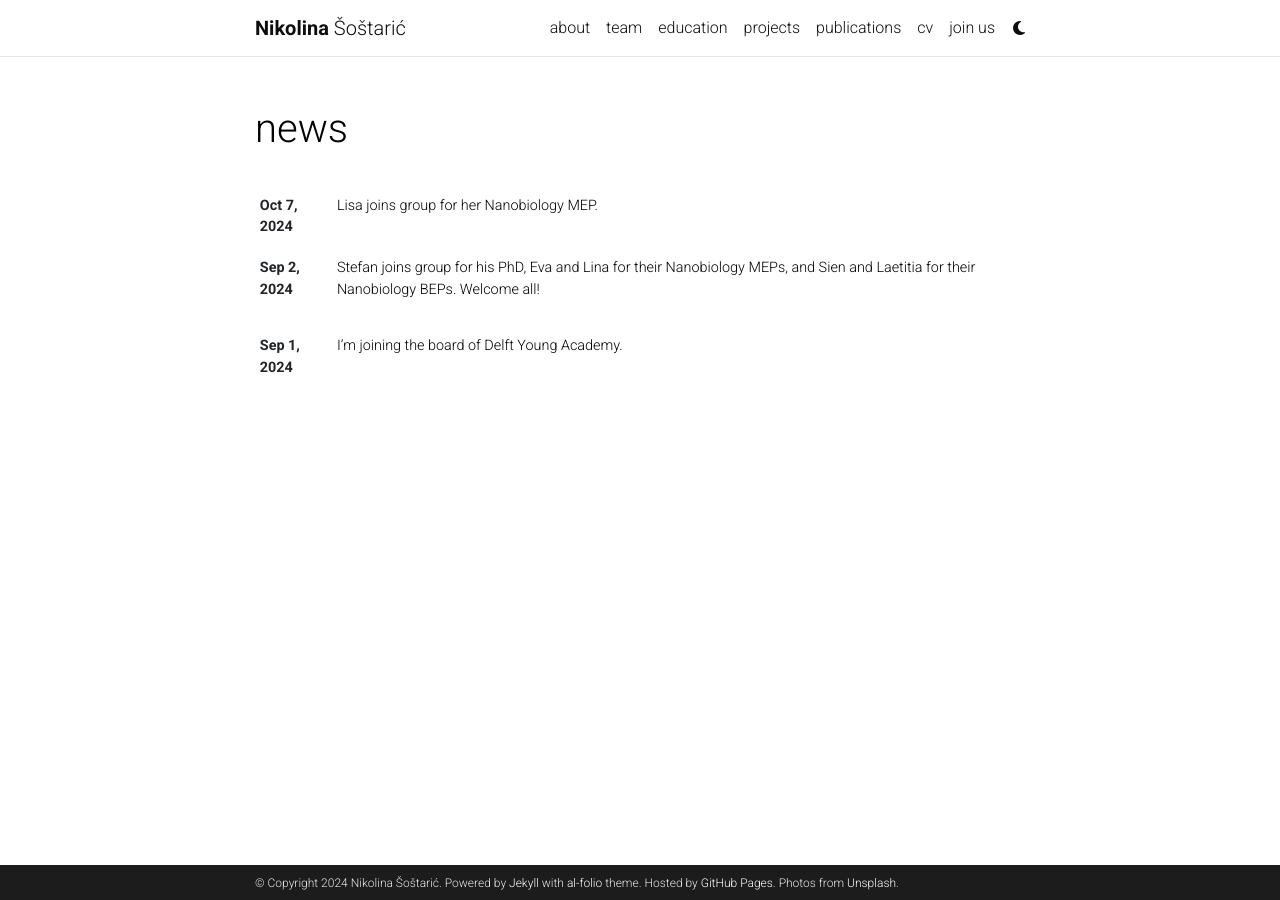
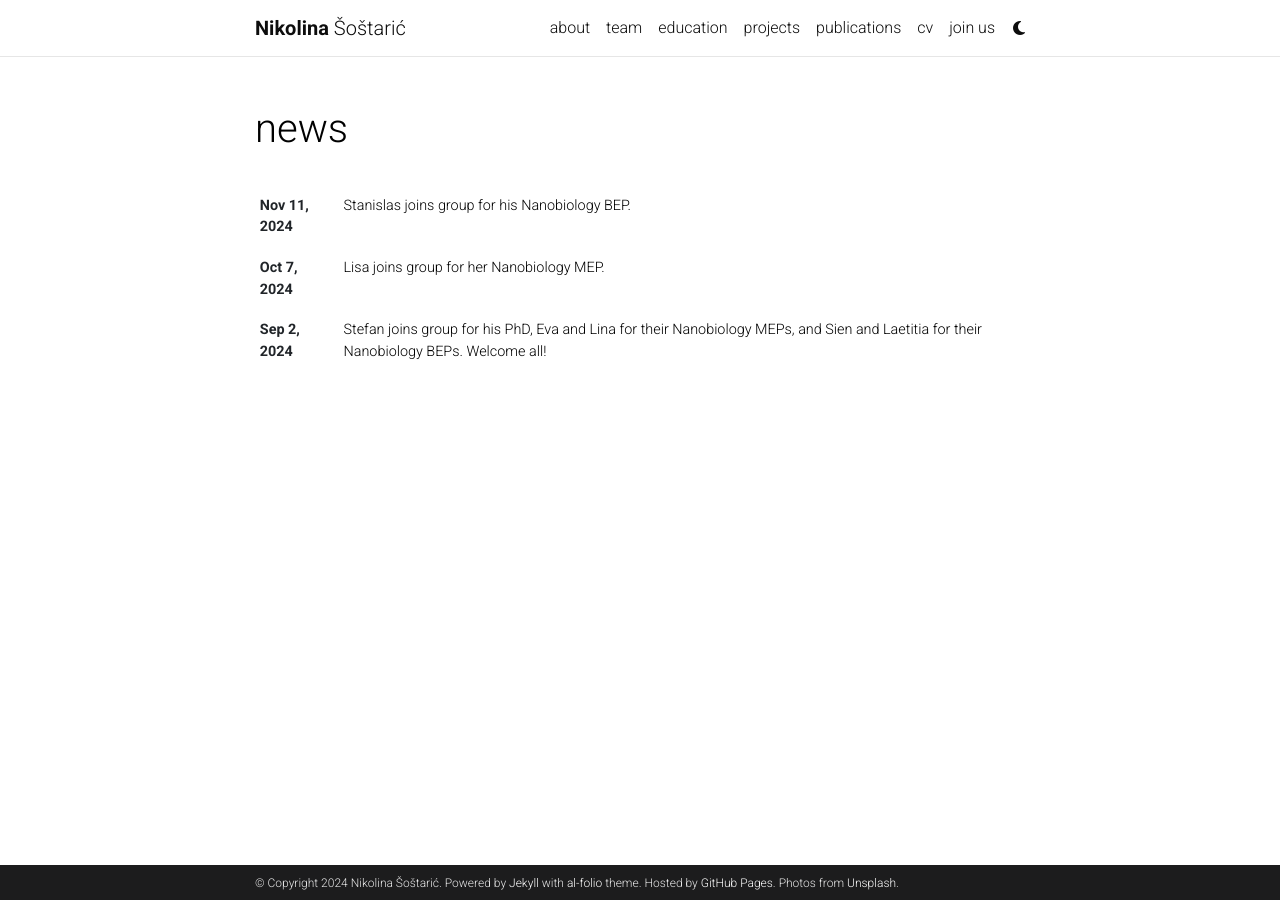
Before and after one commit to nikolinasostaric/nikolinasostaric.github.io, a Jekyll site: the page built from news.html, in a window 1280 px wide. Built offline with Jekyll 4.4.1, drawn with Linux system fonts in a browser that asks for light colours; full-size pictures stand in for the smaller copies a plugin makes; comment, search, counter and statistics services are not loaded; a style sheet for code colours, icons or effects is not loaded.

Commit message:
stan joining

```diff
--- a/_data/news.yml
+++ b/_data/news.yml
@@ -1,3 +1,6 @@
+- date: 2024-11-11
+  txt: Stanislas joins group for his Nanobiology BEP.
+
 - date: 2024-10-7
   txt: Lisa joins group for her Nanobiology MEP.
 
```
Also changed, not shown: _data/people.yml (+8 -0 lines), _projects/4_project_FtsZ.md (+1 -1 lines).
